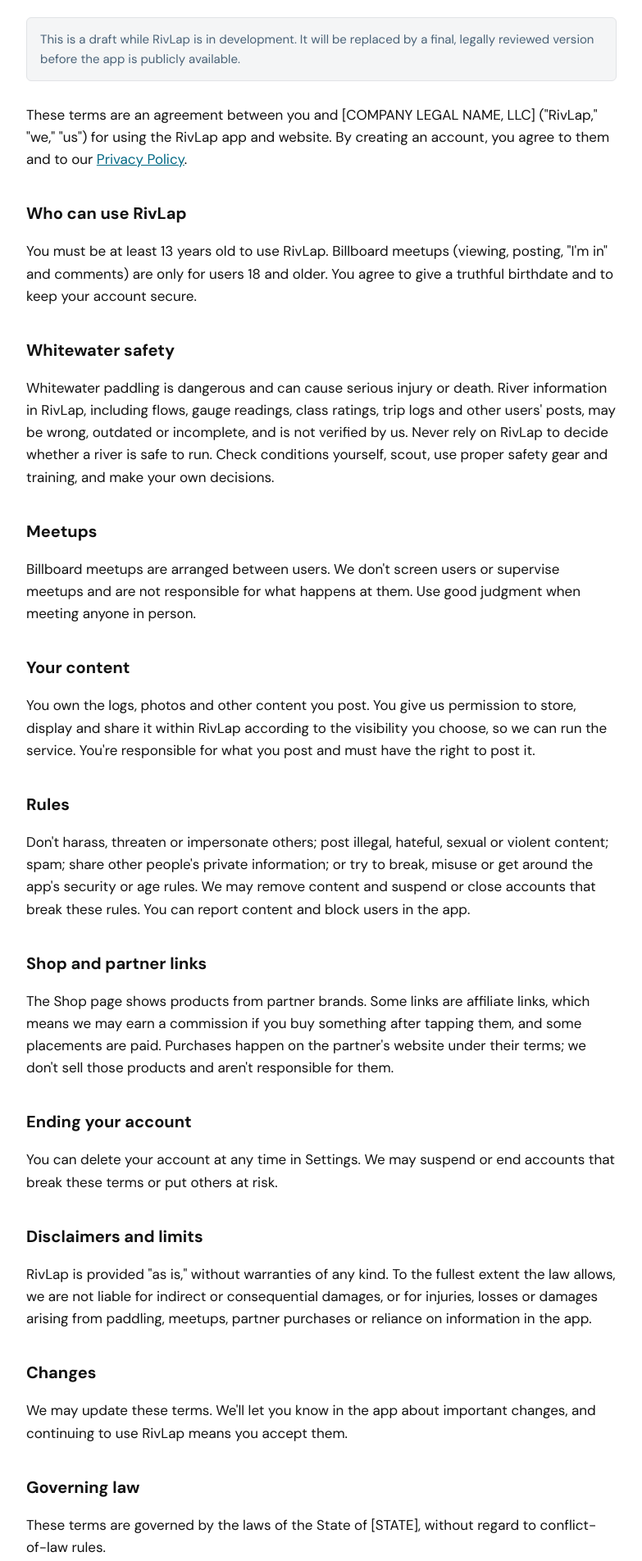
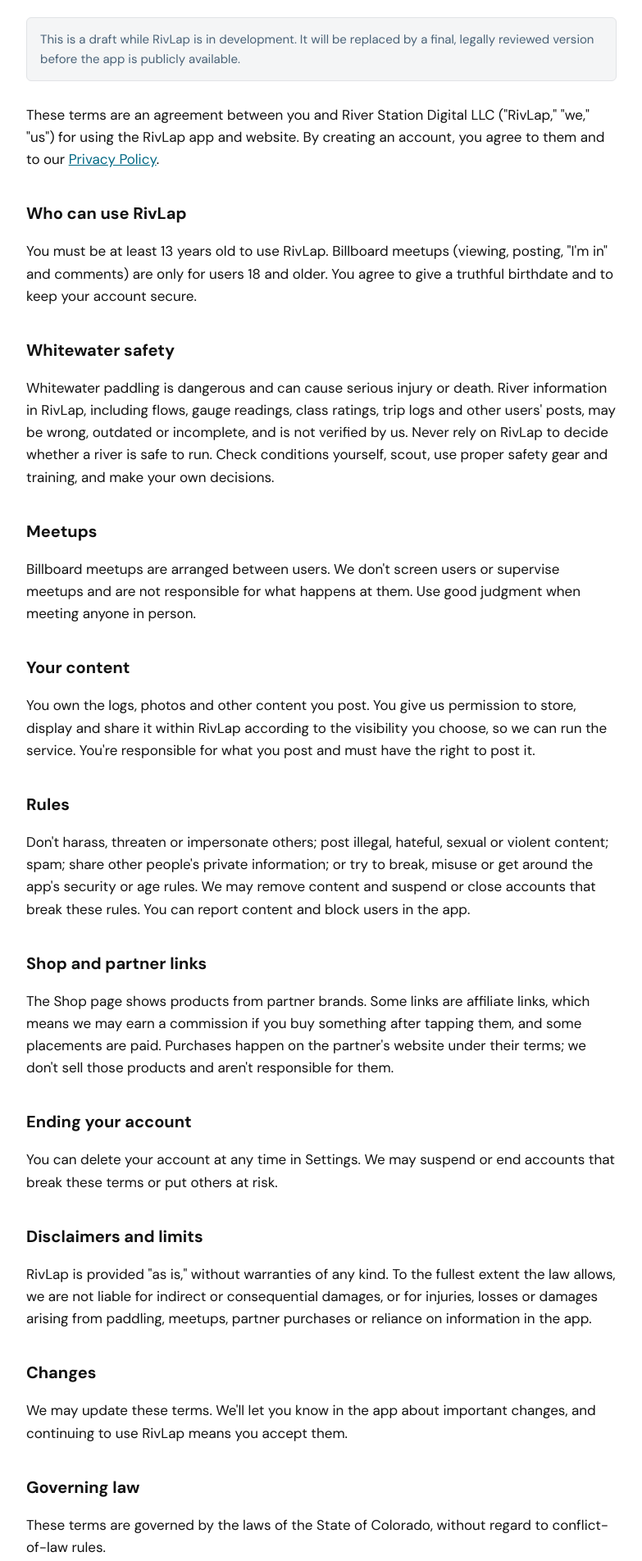
Before and after one commit to riverstationgear/rivlap-website, a plain HTML site: page terms/index.html in a window 1280 px wide. Shown: the part 211-2115 px from the top of the page at 82% size, without its empty margins (248-1031 px from the left). Drawn offline with Linux system fonts and the light colour scheme.

Commit message:
Name River Station Digital LLC (Colorado) in the Privacy Policy and Terms
Co-Authored-By: Claude Opus 5.5 <noreply@anthropic.com>

```diff
--- a/terms/index.html
+++ b/terms/index.html
@@ -25,7 +25,7 @@
     <p class="meta">Draft version: draft-2026-11 · Last updated November 13, 2026</p>
     <p class="draft">This is a draft while RivLap is in development. It will be replaced by a final, legally reviewed version before the app is publicly available.</p>
 
-    <p>These terms are an agreement between you and [COMPANY LEGAL NAME, LLC] ("RivLap," "we," "us") for using the RivLap app and website. By creating an account, you agree to them and to our <a href="/privacy/">Privacy Policy</a>.</p>
+    <p>These terms are an agreement between you and River Station Digital LLC ("RivLap," "we," "us") for using the RivLap app and website. By creating an account, you agree to them and to our <a href="/privacy/">Privacy Policy</a>.</p>
 
     <h2>Who can use RivLap</h2>
     <p>You must be at least 13 years old to use RivLap. Billboard meetups (viewing, posting, "I'm in" and comments) are only for users 18 and older. You agree to give a truthful birthdate and to keep your account secure.</p>
@@ -55,7 +55,7 @@
     <p>We may update these terms. We'll let you know in the app about important changes, and continuing to use RivLap means you accept them.</p>
 
     <h2>Governing law</h2>
-    <p>These terms are governed by the laws of the State of [STATE], without regard to conflict-of-law rules.</p>
+    <p>These terms are governed by the laws of the State of Colorado, without regard to conflict-of-law rules.</p>
 
     <h2>Contact</h2>
     <p>Questions? Email <a href="mailto:support@rivlap.app">support@rivlap.app</a>.</p>
```
Also changed, not shown: privacy/index.html (+1 -1 lines).
